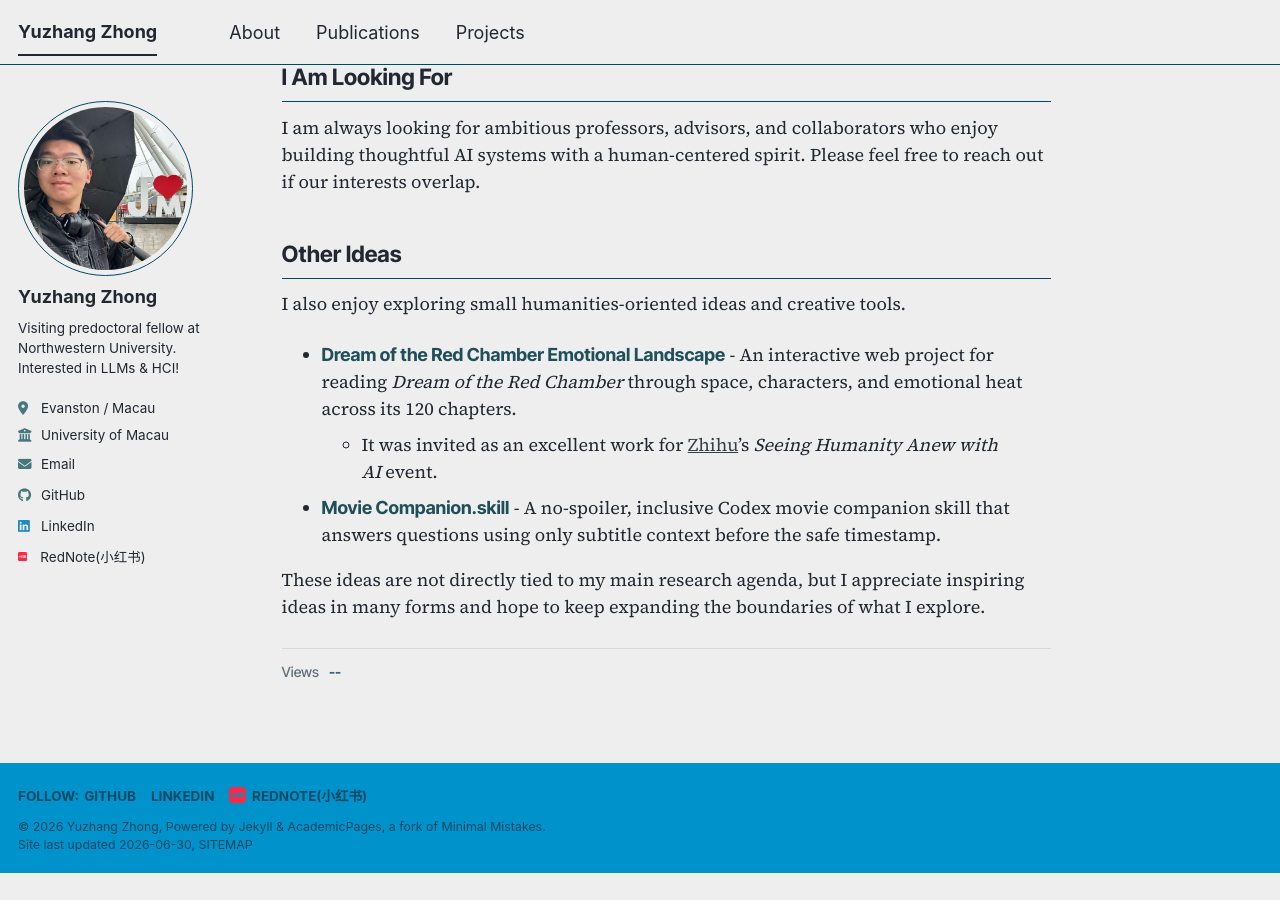
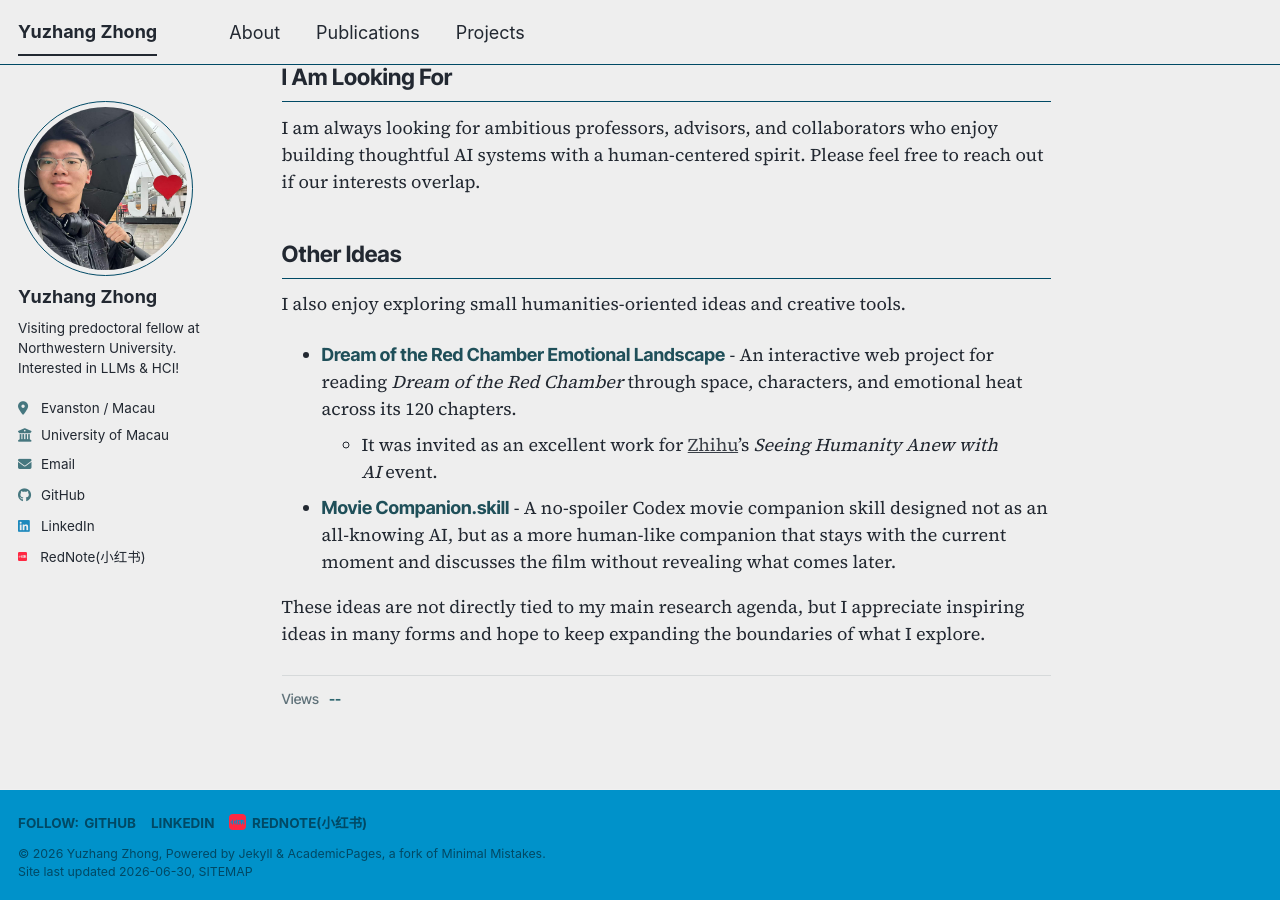
Before and after one commit to yuzhang-zhong/yuzhang-zhong.github.io, a Jekyll site: the page built from _pages/about.md, in a window 1280 px wide and 900 px high, scrolled down 1825 px. Built offline with Jekyll 4.4.1, drawn with Linux system fonts in a browser that asks for light colours; comment, search, counter and statistics services are not loaded; a style sheet for code colours, icons or effects is not loaded; before the commit the page ends 2698 px from its top, so only the background shows below that.

Commit message:
Refine movie companion description

```diff
--- a/_pages/about.md
+++ b/_pages/about.md
@@ -81,7 +81,7 @@ I also enjoy exploring small humanities-oriented ideas and creative tools.
 
 - <span class="project-name">Dream of the Red Chamber Emotional Landscape</span> - An interactive web project for reading <em>Dream of the Red Chamber</em> through space, characters, and emotional heat across its 120 chapters.
   - It was invited as an excellent work for <a href="https://www.zhihu.com/">Zhihu</a>'s <em>Seeing Humanity Anew with AI</em> event.
-- <span class="project-name">Movie Companion.skill</span> - A no-spoiler, inclusive Codex movie companion skill that answers questions using only subtitle context before the safe timestamp.
+- <span class="project-name">Movie Companion.skill</span> - A no-spoiler Codex movie companion skill designed not as an all-knowing AI, but as a more human-like companion that stays with the current moment and discusses the film without revealing what comes later.
 
 These ideas are not directly tied to my main research agenda, but I appreciate
 inspiring ideas in many forms and hope to keep expanding the boundaries of what I
```
